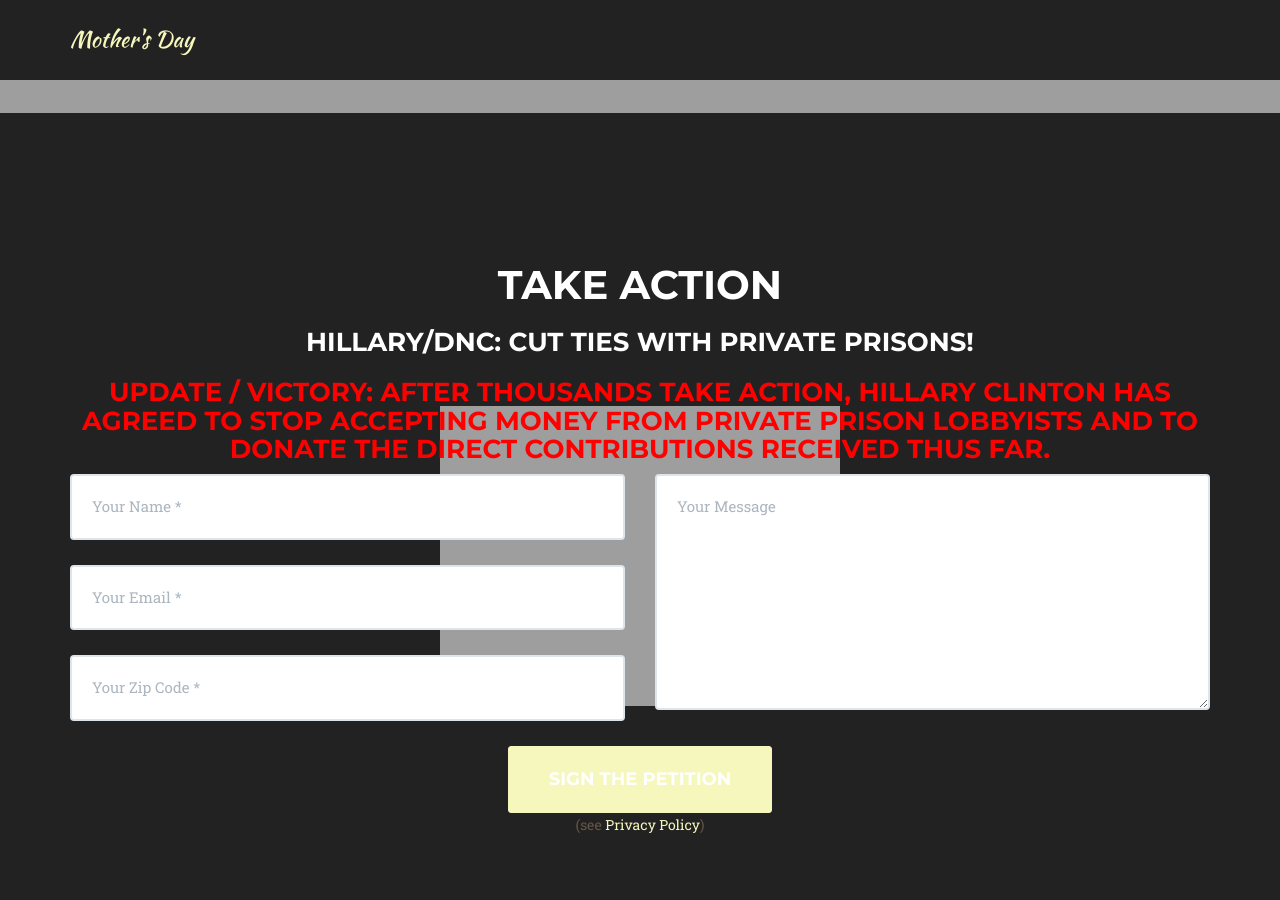
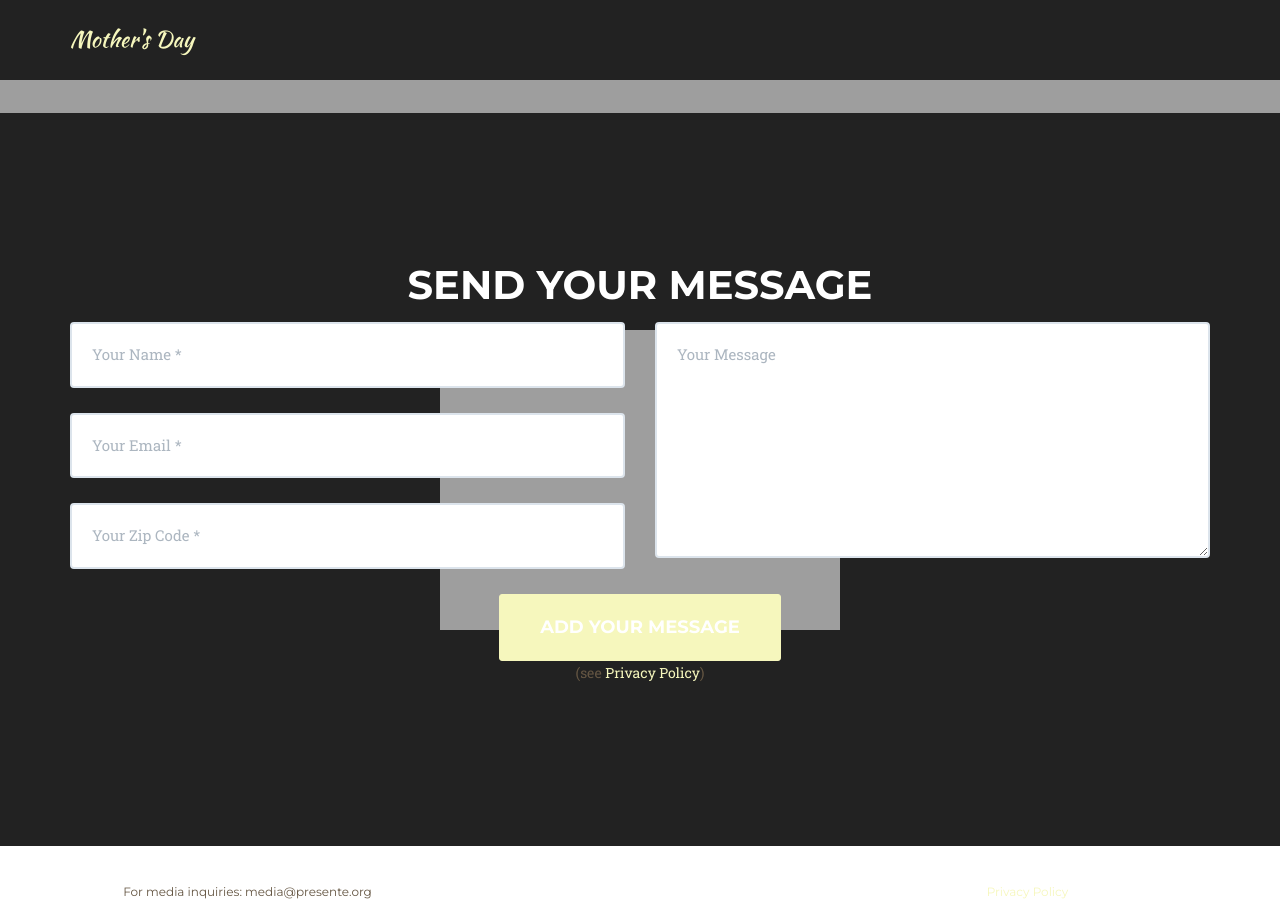
Before and after one commit to presente/mothersday, a Jekyll site: the page built from index.html, in a window 1280 px wide and 900 px high, scrolled down 623 px. Built offline with Jekyll 4.4.1, drawn with Linux system fonts in a browser that asks for light colours; some web fonts are replaced; a script that is not in the unit is left out.

Commit message:
Updated message form

```diff
--- a/_includes/contact.html
+++ b/_includes/contact.html
@@ -2,15 +2,13 @@
     <div class="container">
         <div class="row">
             <div class="col-lg-12 text-center">
-                <h2 class="section-heading">Take Action</h2>
-                <h3><span style="color:#fff;">Hillary/DNC: Cut ties with private prisons!</span></h3>
-                <h3><span style="color:red;">UPDATE / VICTORY: After thousands take action, Hillary Clinton has agreed to stop accepting money from private prison lobbyists and to donate the direct contributions received thus far.</span></h3>
+                <h2 class="section-heading">Send your message</h2>
             </div>
         </div>
         <div class="row">
             <!-- <form  class="actionkit-widget" name="signup" action="http://act.presente.org/act/" onsubmit="this.submitted=1;return false"> -->
             <form class="actionkit-widget" id="contactForm" name="signup" action="http://act.presente.org/act/" >
-                <input type="hidden" name="page" value="microsite_hillaryprison">
+                <input type="hidden" name="page" value="microsite_mothersday">
                 <div class="col-md-6">
                     <div class="form-group">
                         <!-- <label for="id_name">Name<span class="ak-required-flag">*</span></label> -->
@@ -40,7 +38,7 @@
                 <div class="col-lg-12 text-center">
                     <div id="success"></div>
                     <!-- <input type="submit" value="SIGN THE PETITION" class="btn btn-xl"> -->
-                    <button type="submit" class="btn btn-xl">SIGN THE PETITION</button>
+                    <button type="submit" class="btn btn-xl">Add your message</button>
                     <p>(see <a href="#" data-toggle="modal" data-target="#myModal">Privacy Policy</a>)</p>
 
                 </div> <!-- Submit button -->
```
